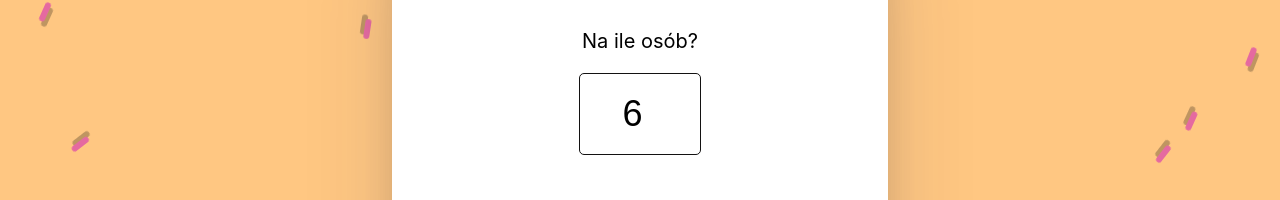
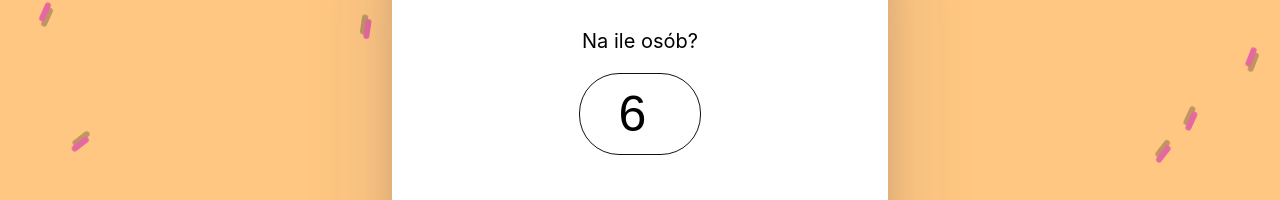
Before and after one commit to olcolcolc/CakeCalcReactApp, a React (Vite) app: page / in a window 1280 px wide. Both pictures are taken after a click on the button "start". Shown: the part 285-485 px from the top of the page. Built offline with nearby package versions, Linux system fonts and the light colour scheme.

Commit message:
refactor(inputs): Refactor inputs

```diff
--- a/src/components/steps/Steps.tsx
+++ b/src/components/steps/Steps.tsx
@@ -23,8 +23,8 @@ const InputField = styled.input`
   padding: 10px;
   border: 1px solid #131212;
   text-align: center;
-  border-radius: 5px;
-  font-size: 36px;
+  border-radius: 40px;
+  font-size: 50px;
   &:hover {
     cursor: pointer;
   }
@@ -77,6 +77,7 @@ const Steps: React.FC<StepsProps> = ({ number, setCakeValues }) => {
           <StepHeader>Na ile osób?</StepHeader>
           <InputField
             type="number"
+            inputMode="numeric"
             id="portions-count"
             value={howManyPortions || 6}
             onChange={handleInputChange}
@@ -91,6 +92,7 @@ const Steps: React.FC<StepsProps> = ({ number, setCakeValues }) => {
           <StepHeader>Wysokość tortu w cm:</StepHeader>
           <InputField
             type="number"
+            inputMode="numeric"
             id="cakes-high"
             value={cakesHigh || 7}
             onChange={handleInputChange}
@@ -105,6 +107,7 @@ const Steps: React.FC<StepsProps> = ({ number, setCakeValues }) => {
           <StepHeader>Ustal cenę za osobę:</StepHeader>
           <InputField
             type="number"
+            inputMode="numeric"
             id="price-per-portion"
             value={pricePerOnePerson}
             onChange={handleInputChange}
@@ -118,6 +121,7 @@ const Steps: React.FC<StepsProps> = ({ number, setCakeValues }) => {
           <StepHeader>Dodatkowe koszty:</StepHeader>
           <InputField
             type="number"
+            inputMode="numeric"
             id="other-price"
             value={otherPrice}
             onChange={handleInputChange}
--- a/src/styles/theme.tsx
+++ b/src/styles/theme.tsx
@@ -44,19 +44,9 @@ const fontFamily = {
   nunito: "'Nunito', sans-serif",
 };
 
-const padding = {
-  default: "20px",
-};
-
-const margin = {
-  default: "20px",
-};
-
 export const theme = {
   colors,
   fontSize,
-  padding,
-  margin,
   mixin,
   fontFamily,
 };
```
